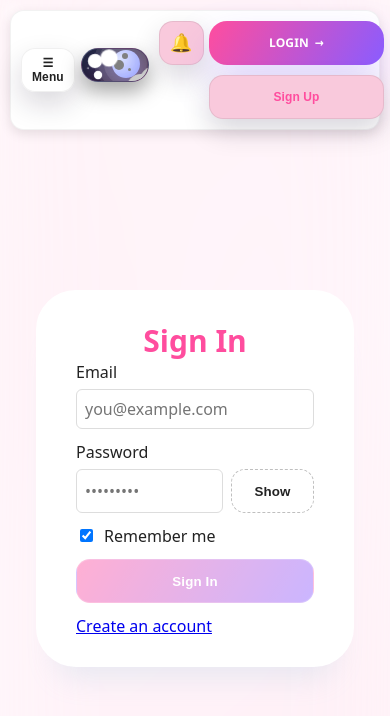
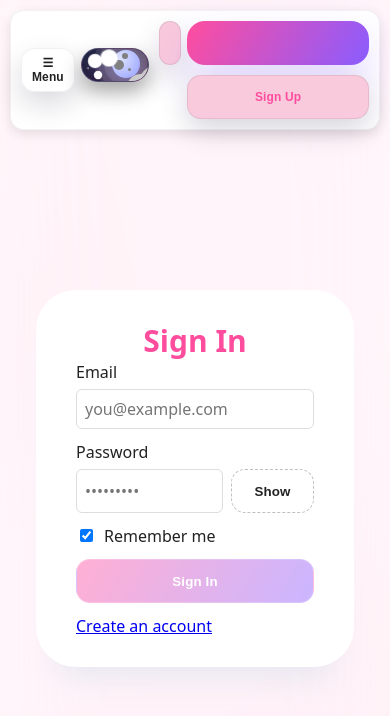
Before and after one commit to ghaithdaref/task-manager, a React (Vite) app in the folder apps/web/: page /signin in a window 390 px wide. Shown: the top 716 px of the page. Built offline with nearby package versions, Linux system fonts and the light colour scheme; no server answers.

Commit message:
Fix: Convert right cluster buttons (Logout) to icon-only on mobile to prevent overflow

```diff
--- a/apps/web/src/styles.css
+++ b/apps/web/src/styles.css
@@ -176,6 +176,12 @@
   .floating-controls .overlay-block .button-icon {
     width: 32px;
     height: 32px;
+  }
+  .floating-controls__cluster--right .button > span {
+    display: none; /* Hide text in right cluster buttons on mobile */
+  }
+  .floating-controls__cluster--right .button {
+    padding: 8px; /* Square button for icon only */
   }
 }
 [data-theme="dark"] .floating-controls .overlay-block {
```
